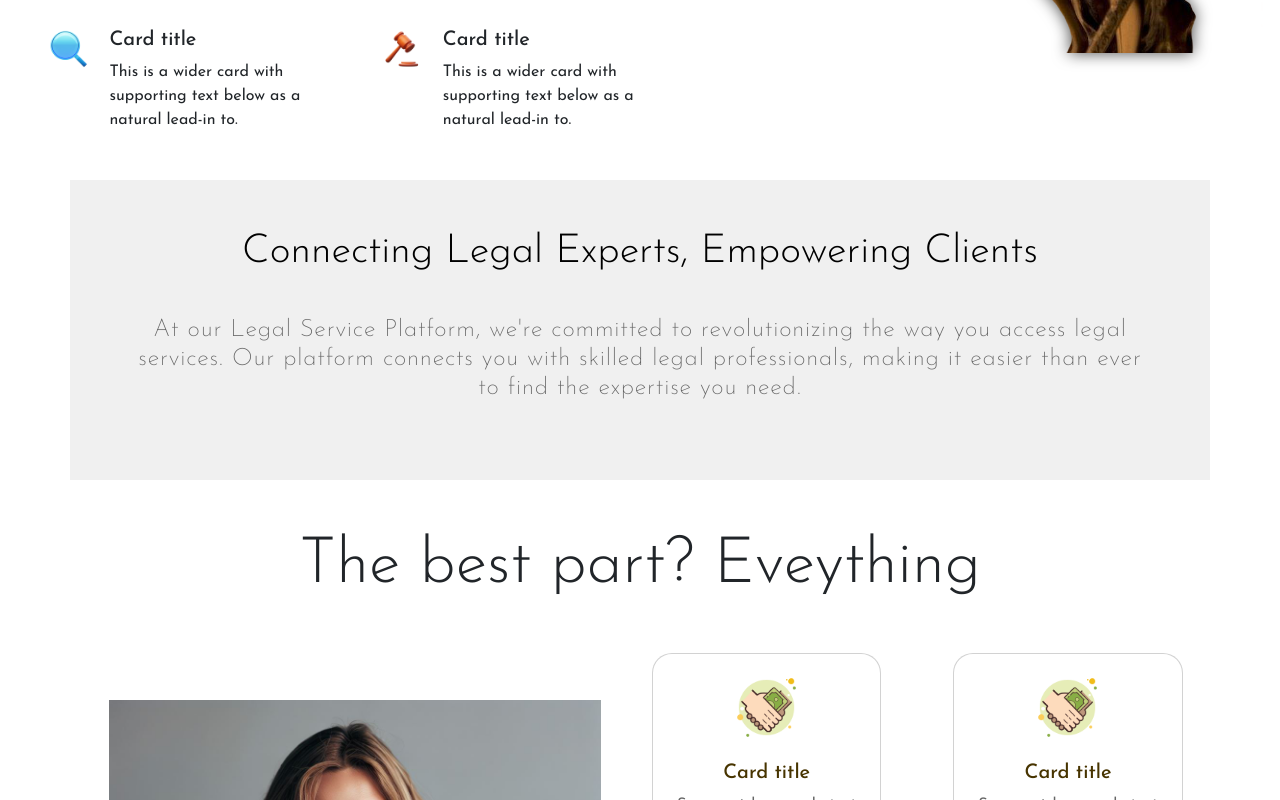
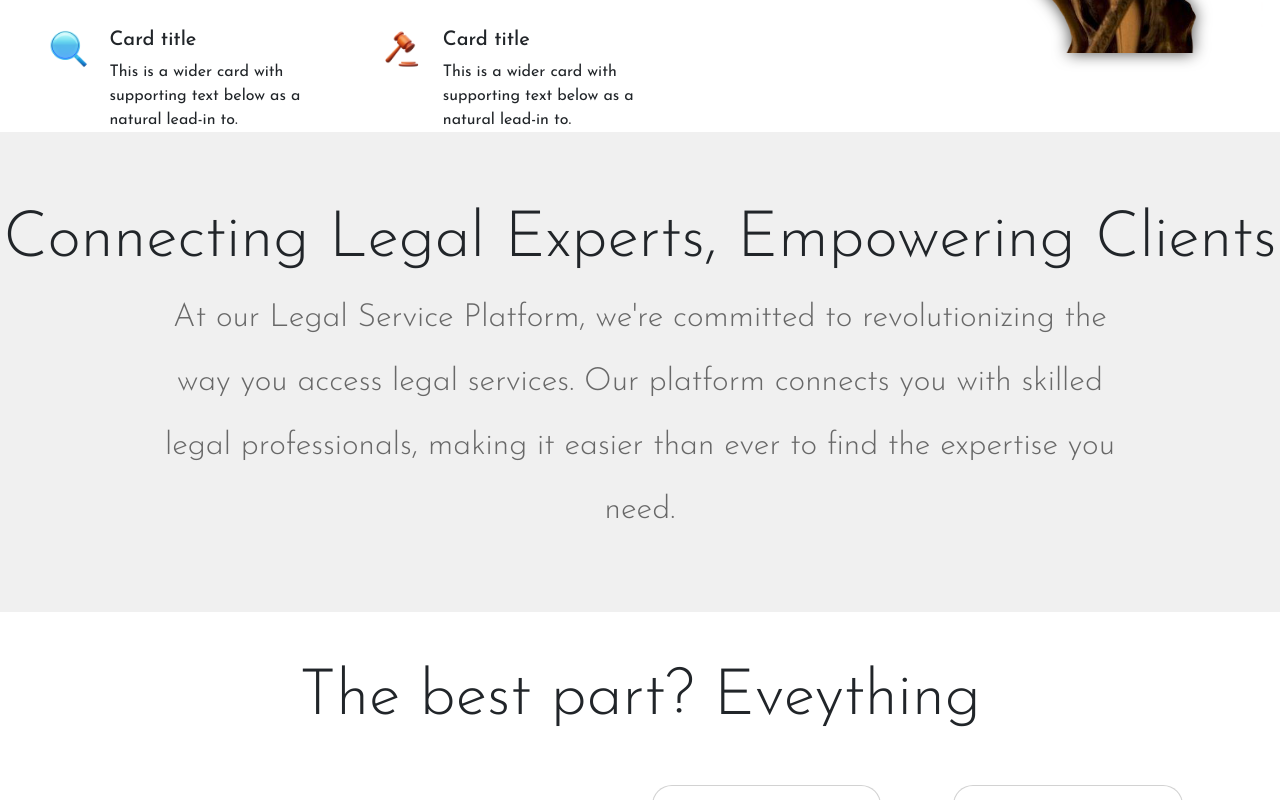
Before and after one commit to vizeerr/SIH-2023-Front-End, a React (Create React App) app: page / in a window 1280 px wide. Shown: the part 640-1440 px from the top of the page. Built offline with nearby package versions, Linux system fonts and the light colour scheme.

Commit message:
update faqs

```diff
--- a/src/App.css
+++ b/src/App.css
@@ -15,38 +15,8 @@ body{
   --brown: #452B01;
   --lighttext : #686868;
   --darktextlight : #A2A2A2;
-
+  --lightbackground:#F0F0F0;
   }
-  .info1 .container {
-  height: 300px;
-  /* UI Properties */
-  background: #f0f0f0 0% 0% no-repeat padding-box;
-  opacity: 1;
-}
-
-
-.info1 .container h1 {
-  height: 80px;
-
-  /* UI Properties */
-  font-weight: 300;
-  font: normal normal Josefin Sans;
-  letter-spacing: 0px;
-  color: #000000;
-
-  opacity: 1;
-}
-.info1 .container h4 {
-  left: 171px;
-  height: 273px;
-  /* UI Properties */
-  text-align: center;
-  font: normal normal Josefin Sans;
-  letter-spacing: 0.82px;
-  color: #646464;
-  font-weight: 200;
-  opacity: 1;
-}
 
 
   .navbar-brand{
@@ -107,7 +77,7 @@ body{
     border: none;
   }
   .border-none{
-    border: none;
+    border: none !important;
   }
 
   .searchlog{
@@ -324,8 +294,6 @@ body{
     background: #000000 !important;
   }
 
-
-
   .footerul li{
     color: #949494;
   }
@@ -337,6 +305,7 @@ body{
   .imgcontainer{
     background: #1D1200;
   }
+
   .imgcontainer .backimg{
     opacity: 27%;
   }
@@ -348,3 +317,19 @@ body{
   .x-3{
     top: 3em;
   }
+
+  .lightbackground{
+    background: var(--lightbackground);
+  }
+
+  .jumbocont{
+    height: 60vh;
+  }
+  .acordhead{
+    box-shadow: 0px 9px 29px #00000061;
+    border: 1px solid #707070;
+  }
+
+  .acordhead .accordion-button{
+    box-shadow: -1px 4px 16px 0 #d4d4d4;
+  }
--- a/src/components/landing-page/Herosection.js
+++ b/src/components/landing-page/Herosection.js
@@ -9,7 +9,7 @@ import expertico from '../../page 1 design images/expertico.png'
 
 const Herosection = () => {
   return (
-    <div className="container-fluid mb-5">
+    <div className="container-fluid ">
       <div className="hero d-flex justify-content-between">
         <div className="leftarea mt-4 ms-5">
             <h1 className="display-1 head-land ">High Quality Legal Services </h1>
--- a/src/components/landing-page/Jumbo.js
+++ b/src/components/landing-page/Jumbo.js
@@ -3,22 +3,11 @@ import "../../App.css"
 
 function Jumbo() {
   return (
-    <div>
-        <div class="info1">
-        <div class="container">
-          <div class="p-5 text-center ">
-            <h1>Connecting Legal Experts, Empowering Clients</h1>
-            <h4>
-              At our Legal Service Platform, we're committed to revolutionizing
-              the way you access legal services. Our platform connects you with
-              skilled legal professionals, making it easier than ever to find
-              the expertise you need.
-            </h4>
-          </div>
-        </div>
+    <div className='container-l lightbackground  text-center jumbocont d-flex justify-content-center align-items-center'>
+      <div className=''>
+      <h1 className="display-3"> Connecting Legal Experts, Empowering Clients</h1>
+      <p className='w-75 fs-2 lh-lg m-auto lighttext fw-light'> At our Legal Service Platform, we're committed to revolutionizing the way you access legal services. Our platform connects you with skilled legal professionals, making it easier than ever to find the expertise you need.</p>
       </div>
-
-
     </div>
   )
 }
--- a/src/components/landing-page/Questions.js
+++ b/src/components/landing-page/Questions.js
@@ -3,30 +3,28 @@ import "../../App.css"
 
 function Questions() {
   return (
-    <div>
-        <div class="container">
-        <div class="faq">Frequently Asked Questions</div>
-        <div class="accordion" id="accordionExample">
-          <div class="accordion-item">
-            <h2 class="accordion-header">
+    <div className="container mt-5">
+        <h1 className="display-3 mb-5">Frequently Asked Questions</h1>
+        <div className="accordion fw-light" id="accordionFAQ">
+          <div className="accordion-item  mb-4 acordhead rounded-3">
+            <h2 className="accordion-header ">
               <button
-                class="accordion-button"
+                className="accordion-button rounded-2 border-none "
                 type="button"
                 data-bs-toggle="collapse"
                 data-bs-target="#collapseOne"
                 aria-expanded="true"
                 aria-controls="collapseOne"
-
                 >
                 What is WakillMart ?
               </button>
             </h2>
             <div
               id="collapseOne"
-              class="accordion-collapse collapse show"
-              data-bs-parent="#accordionExample"
+              className="accordion-collapse collapse show"
+              data-bs-parent="#accordionFAQ"
             >
-              <div class="accordion-body">
+              <div className="accordion-body">
                 <strong>
                   WakillMart is an online marketplace that connects individuals
                   and businesses with experienced legal service providers. We
@@ -36,28 +34,29 @@ function Questions() {
               </div>
             </div>
           </div>
-          <div class="accordion-item">
-            <h2 class="accordion-header">
+          <div className="accordion-item  mb-4 acordhead rounded-3">
+            <h2 className="accordion-header ">
               <button
-                class="accordion-button collapsed"
+                className="accordion-button rounded-2 border-none "
                 type="button"
                 data-bs-toggle="collapse"
                 data-bs-target="#collapseTwo"
                 aria-expanded="false"
                 aria-controls="collapseTwo"
-              >
+
+                >
                 What types of legal service providers are available on the
                 platform?
               </button>
             </h2>
             <div
               id="collapseTwo"
-              class="accordion-collapse collapse"
-              data-bs-parent="#accordionExample"
+              className="accordion-collapse collapse hide"
+              data-bs-parent="#accordionFAQ"
             >
-              <div class="accordion-body">
+              <div className="accordion-body">
                 <strong>
-                  Our platform features a diverse range of legal service
+                Our platform features a diverse range of legal service
                   providers, including law firms, solo practitioners, legal
                   consultants, mediators, arbitrators, notaries, document
                   preparation services, expert witnesses, legal process servers,
@@ -66,57 +65,67 @@ function Questions() {
               </div>
             </div>
           </div>
-          <div class="accordion-item">
-            <h2 class="accordion-header">
+          <div className="accordion-item  mb-4 acordhead rounded-3">
+            <h2 className="accordion-header ">
               <button
-                class="accordion-button collapsed"
+                className="accordion-button rounded-2 border-none "
                 type="button"
                 data-bs-toggle="collapse"
                 data-bs-target="#collapseThree"
                 aria-expanded="false"
                 aria-controls="collapseThree"
-              >
-                Is Your Legal Service Platform secure and trustworthy?
+
+                >
+                What types of legal service providers are available on the
+                platform?
               </button>
             </h2>
             <div
               id="collapseThree"
-              class="accordion-collapse collapse"
-              data-bs-parent="#accordionExample"
+              className="accordion-collapse collapse hide"
+              data-bs-parent="#accordionFAQ"
             >
-              <div class="accordion-body">
-                <strong>Yes,it is completely secure and trustworthy.</strong>
+              <div className="accordion-body">
+                <strong>
+                Our platform features a diverse range of legal service
+                  providers, including law firms, solo practitioners, legal
+                  consultants, mediators, arbitrators, notaries, document
+                  preparation services, expert witnesses, legal process servers,
+                  and legal funding companies.
+                </strong>
               </div>
             </div>
           </div>
-          <div class="accordion-item">
-            <h2 class="accordion-header">
+          <div className="accordion-item  mb-4 acordhead rounded-3">
+            <h2 className="accordion-header ">
               <button
-                class="accordion-button collapsed"
+                className="accordion-button rounded-2 border-none "
                 type="button"
                 data-bs-toggle="collapse"
                 data-bs-target="#collapseFour"
                 aria-expanded="false"
                 aria-controls="collapseFour"
-              >
-                How do I schedule an appointment with a legal service provider?
+
+                >
+                Is your legal service platform secure?
               </button>
             </h2>
             <div
               id="collapseFour"
-              class="accordion-collapse collapse"
-              data-bs-parent="#accordionExample"
+              className="accordion-collapse collapse hide"
+              data-bs-parent="#accordionFAQ"
             >
-              <div class="accordion-body">
-                <strong> </strong>
+              <div className="accordion-body">
+                <strong>
+                Yes,it is completely secure and trustworthy
+                </strong>
               </div>
             </div>
           </div>
+
+
         </div>
       </div>
-
-
-    </div>
   )
 }
 
--- a/src/components/landing-page/StateService.js
+++ b/src/components/landing-page/StateService.js
@@ -1,10 +1,9 @@
 import React from 'react'
 import Delbg from '../../page 1 design images/delbgcut.jpeg'
-import pvads from '../../page 1 design images/pvadscpy.jpeg'
 
 const StateService = () => {
   return (
-    <div className='container-l mt-5 w-100 h-100 overflow-hidden'>
+    <div className='container-l mt-5 mb-5 w-100 h-100 overflow-hidden'>
       <div className="imgcontainer">
         <img className='backimg w-100 position-absolute' src={Delbg} alt="" />
         <div className='w-100 text-center position-relative x-3'>
@@ -107,15 +106,11 @@ const StateService = () => {
                 </div>
 
             </div>
-
-
         </div>
       </div>
       <div className="carousel-item" data-bs-interval="2000">
-
       </div>
       <div className="carousel-item">
-
       </div>
     </div>
     <button className="carousel-control-prev" type="button" data-bs-target="#stateservice" data-bs-slide="prev">
--- a/src/pages/Home.js
+++ b/src/pages/Home.js
@@ -6,7 +6,7 @@ import ServicesSlider from '../components/landing-page/ServicesSlider'
 
 import Jumbo from '../components/landing-page/Jumbo'
 import Questions from '../components/landing-page/Questions'
-import Serviceinfo from '../components/landing-page/Serviceinfo'
+// import Serviceinfo from '../components/landing-page/Serviceinfo'
 
 
 import ProviderSlider from '../components/landing-page/ProviderSlider'
@@ -21,18 +21,18 @@ const Home = () => {
 
       <Herosection/>
       <Jumbo />
-
       <Bestpart/>
-      <Serviceinfo />
 
       <ServicesSlider/>
 
-      <Questions />
 
 
 
+      {/* <Serviceinfo /> */}
+
       <ProviderSlider/>
       <StateService/>
+      <Questions />
       <Footer/>
     </div>
   )
```
